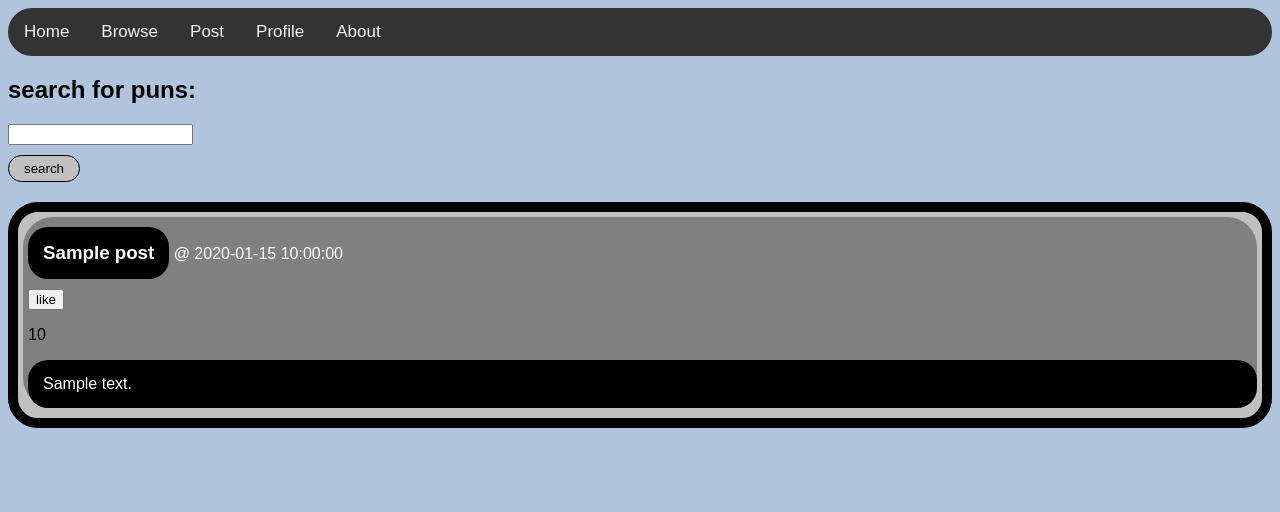
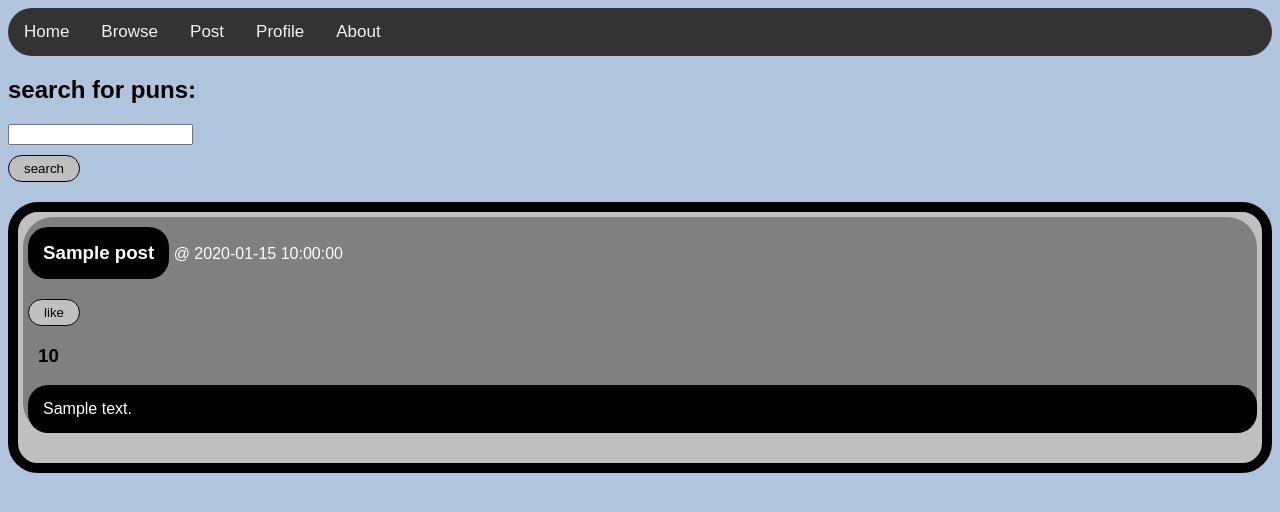
Before and after one commit to RyTaus/punr, a Python web app: template templates/browse.html in a window 1280 px wide. Shown: the top 512 px of the page. Run offline with Jinja, Linux system fonts and the light colour scheme; the template is opened without the code that fills it: most values are stand-ins (such as "Sample title", 1, 10 or a date in 2020).

Commit message:
css fixes

```diff
--- a/resources/styles/styles.css
+++ b/resources/styles/styles.css
@@ -42,7 +42,7 @@ body {
 div.puns_container {
   background-color: grey;
   border-radius: 30px;
-  margin: 5px;
+  margin: 5px 5px 30px 5px;
   padding: 0px 0px 0px 5px;
 }
 h3.pun {
@@ -79,6 +79,14 @@ span.post_time {
   border-radius: 30px;
 
 }
+
+
+#likes {
+  font-style: normal;
+  font-family: sans-serif;
+  padding-left: 10px;
+}
+
 #map {
   height: 400px;
   width: 100%;
--- a/templates/browse.html
+++ b/templates/browse.html
@@ -30,9 +30,9 @@
           <form action="/browse" method="post">
             <input type="hidden" name="kind" value="upvote"></input>
             <input type="hidden" name="post_id" value="{{post.key.id()}}"></input>
-            <input type="submit" value="like"></input>
+            <input class="button" type="submit" value="like"></input>
           </form>
-          <p> {{post.score}}
+          <h3 id="likes"> {{post.score}}</h3>
           <p class="pun"> {{ post.content }} </p>
         </div>
       {% endfor %}
```
